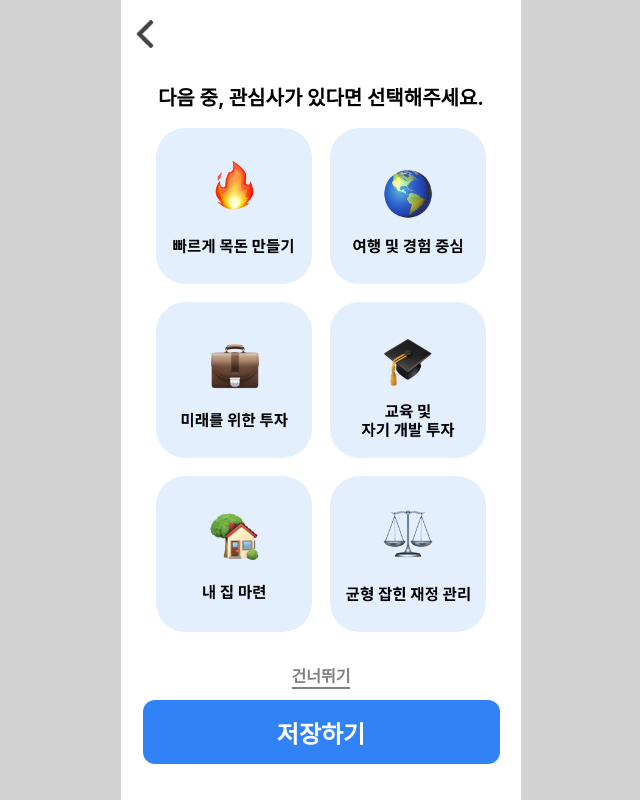
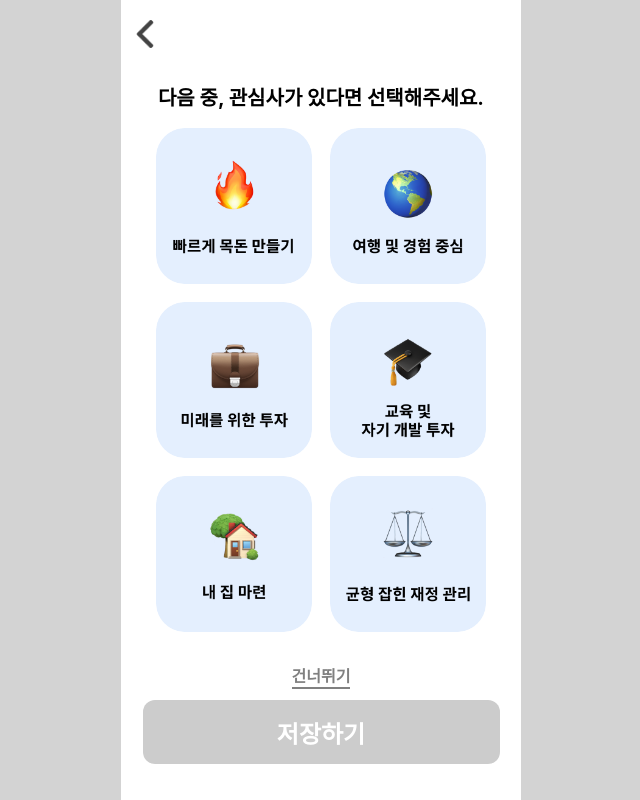
Before and after one commit to inthhh/bufl_fe, a React (Create React App) app: page /sign/interest in a window 1280 px wide. Shown: the whole page, without its empty margins (319-959 px from the left). Built offline with nearby package versions, Linux system fonts and the light colour scheme.

Commit message:
feat:  버튼 활성화 비활성화 기능 추가

```diff
--- a/src/SignOn/pages/AgreementPage.tsx
+++ b/src/SignOn/pages/AgreementPage.tsx
@@ -45,7 +45,7 @@ function AgreementPage() {
           <button
             onClick={() => navigate("/sign/salary-info")}
             disabled={!isAgreed}
-            className="btn_start"
+            className={`btn_start ${isAgreed ? "" : "disabled"}`}
           >
             동의하고 다음
           </button>
@@ -142,6 +142,7 @@ function AgreementPage() {
           >
             동의하기
           </button>
+
         </div>
       )}
     </div>
--- a/src/SignOn/pages/InterestPage.tsx
+++ b/src/SignOn/pages/InterestPage.tsx
@@ -61,8 +61,8 @@ const InterestPage = () => {
         </div>
 
         <div className="center_wrap">
-          <button
-            className="btn_start"
+        <button
+            className={`btn_start ${selectedInterest === null ? "disabled" : ""}`}
             onClick={() => navigate("/sign/completion")}
             disabled={selectedInterest === null}
           >
--- a/src/SignOn/pages/PersonalInfoPage.tsx
+++ b/src/SignOn/pages/PersonalInfoPage.tsx
@@ -181,7 +181,7 @@ const PersonalInfoPage: React.FC = () => {
         <button
           disabled={!isFormValid}
           onClick={() => navigate("/sign/agreement")}
-          className="btn_start"
+          className={`btn_start ${isFormValid ? "" : "disabled"}`}
         >
           확인
         </button>
--- a/src/SignOn/pages/SalaryInfoPage.tsx
+++ b/src/SignOn/pages/SalaryInfoPage.tsx
@@ -188,8 +188,8 @@ function SalaryInfoPage() {
           </div>
 
           <div className="center_wrap">
-            <button
-              className="btn_start"
+          <button
+              className={`btn_start ${selectedAccount === null ? "disabled" : ""}`}
               onClick={() => navigate("/sign/input-pin")}
               disabled={selectedAccount === null}
             >
--- a/src/SignOn/style/style.css
+++ b/src/SignOn/style/style.css
@@ -26,6 +26,10 @@
   position: absolute;
   top: 700px;
   cursor: pointer;
+}
+.btn_start.disabled {
+  background-color: #ccc;
+  pointer-events: none;
 }
 .content_start {
   margin-top: 260px;
@@ -331,26 +335,23 @@
   text-align: center;
 }
 
-/* 드롭다운 항목 */
 .payday__dropdown-item {
   padding: 10px 16px;
   font-size: 16px;
   cursor: pointer;
 }
 
-/* Hover 효과 */
 .payday__dropdown-item:hover {
   background-color: #3182f6;
   color: white;
 }
 
-/* 🔹 계좌 목록 컨테이너 */
 .account-list {
   display: flex;
   flex-direction: column;
-  gap: 10px; /* 버튼 사이 간격 */
+  gap: 10px;
   padding: 20px;
-  background-color: #e4effe; /* 연한 파란색 배경 */
+  background-color: #e4effe;
   border-radius: 12px;
   width: 360px;
   margin: 0 auto;
```
